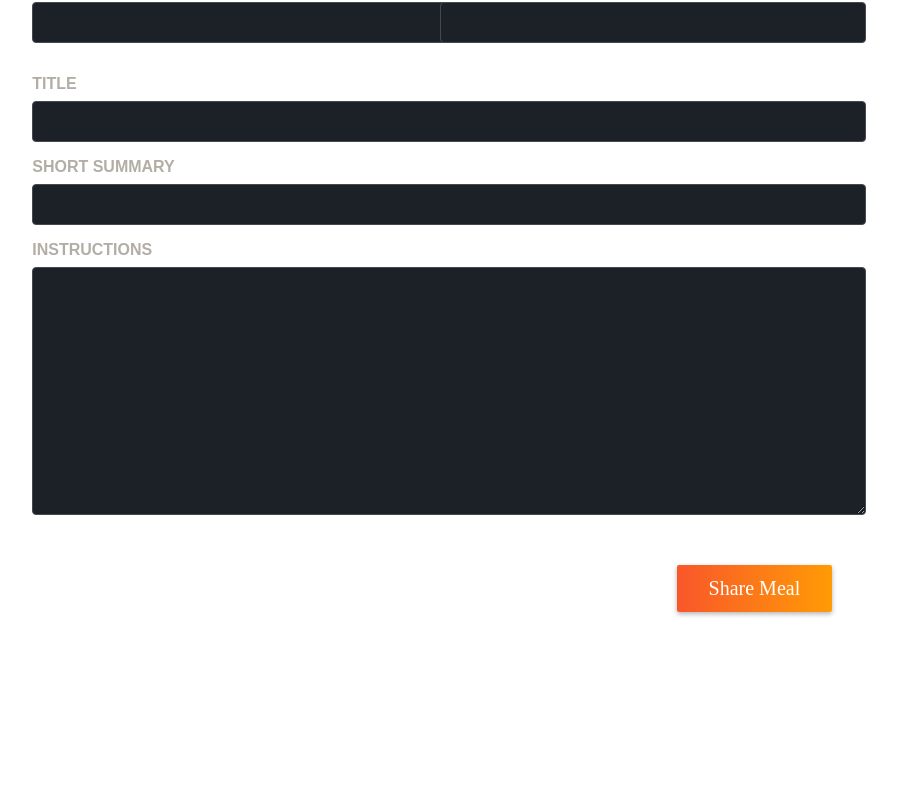
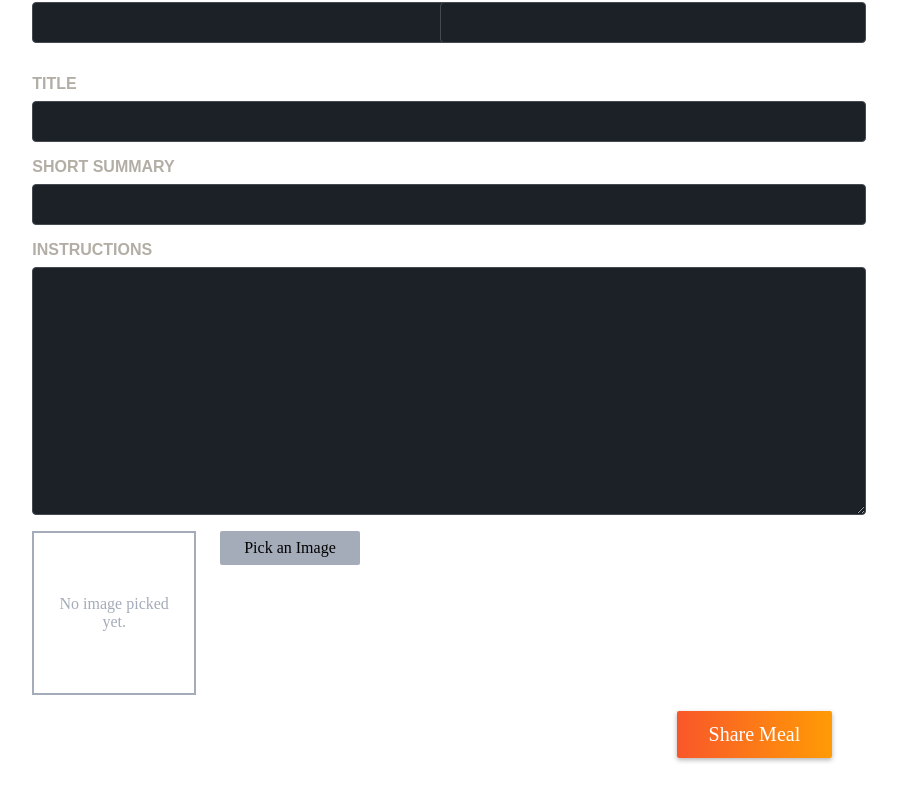
Before and after one commit to bvp1518/Foodies-_app-udemy-, a Next.js app: page /meals/share in a window 1280 px wide. Shown: the part 316-1116 px from the top of the page, without its empty margins (39-936 px from the left). Before the commit the page ends 976 px from the top, so only its background shows below. Built offline with nearby package versions, Linux system fonts and the light colour scheme.

Commit message:
till-441. Adding an Image Preview to the Picker.

```diff
--- a/app/meals/share/page.js
+++ b/app/meals/share/page.js
@@ -1,3 +1,4 @@
+import ImagePicker from '@/components/meals/image-picker';
 import classes from './page.module.css';
 
 export default function ShareMealPage() {
@@ -38,7 +39,7 @@
               required
             ></textarea>
           </p>
-          IMAGE PICKER
+          <ImagePicker />
           <p className={classes.actions}>
             <button type="submit">Share Meal</button>
           </p>
--- /dev/null
+++ b/components/meals/image-picker.js
@@ -0,0 +1,63 @@
+'use client';
+
+import { useRef, useState } from 'react';
+
+import classes from './image-picker.module.css';
+import Image from 'next/image';
+
+export default function ImagePicker({ label, name }) {
+   const [pickedImage, setPickedImage] = useState();
+    const imageInput = useRef();
+
+    function handlePickClick() {
+      imageInput.current.click();
+    }
+
+    function handleImageChange(event){
+        const file = event.target.files[0];
+
+        if(!file) {
+            return;
+        }
+
+
+        const fileReader = new FileReader();
+
+        fileReader.onload = () =>{
+            setPickedImage(fileReader.result);
+        };
+
+        fileReader.readAsDataURL(file);
+
+    }
+
+    return (
+        <div className={classes.picker}>
+            <label htmlFor={name}>{label}</label>
+            <div className={classes.controls}>
+                <div className={classes.preview}>
+                    {!pickedImage && <p>No image picked yet.</p>}
+                    {pickedImage && (
+                        <Image src={pickedImage}
+                        alt="The image selected by the user."
+                        fill />
+                    )}
+                </div>
+                <input
+                    className={classes.input}
+                    type="file"
+                    id={name}
+                    accept="image/png, image/jpeg"
+                    name={name}
+                    ref={imageInput}
+                    onChange={handleImageChange}
+                />
+                <button
+                    className={classes.button}
+                    type="button"
+                    onClick={handlePickClick}
+                >Pick an Image</button>
+            </div>
+        </div>
+    );
+}
--- /dev/null
+++ b/components/meals/image-picker.module.css
@@ -0,0 +1,45 @@
+.controls {
+    display: flex;
+    align-items: flex-start;
+    gap: 1.5rem;
+    margin-bottom: 1rem;
+  }
+
+  .picker .input {
+    display: none;
+  }
+
+  .picker .button {
+    border: 0;
+    padding: 0.5rem 1.5rem;
+    background: #a4abb9;
+    border-radius: 2px;
+    cursor: pointer;
+    font: inherit;
+  }
+
+  .picker .button:hover,
+  .picker .button:focus {
+    background: #b3b9c6;
+  }
+
+  .preview {
+    width: 10rem;
+    height: 10rem;
+    border: 2px solid #a4abb9;
+    display: flex;
+    justify-content: center;
+    align-items: center;
+    text-align: center;
+    color: #a4abb9;
+    position: relative;
+  }
+
+  .preview p {
+    margin: 0;
+    padding: 1rem;
+  }
+
+  .preview img {
+    object-fit: cover;
+  }
```
